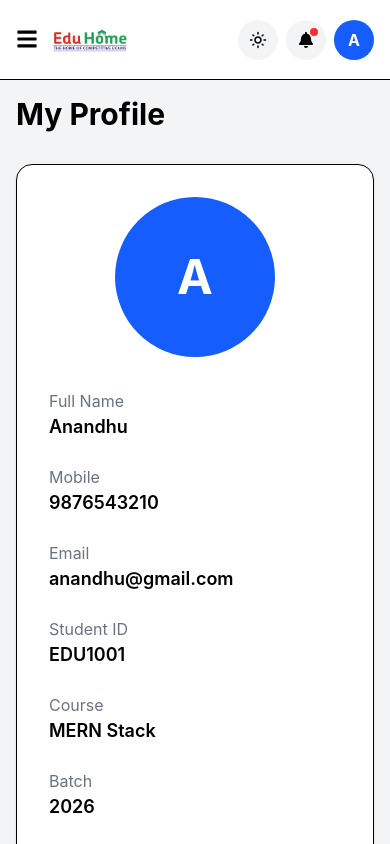
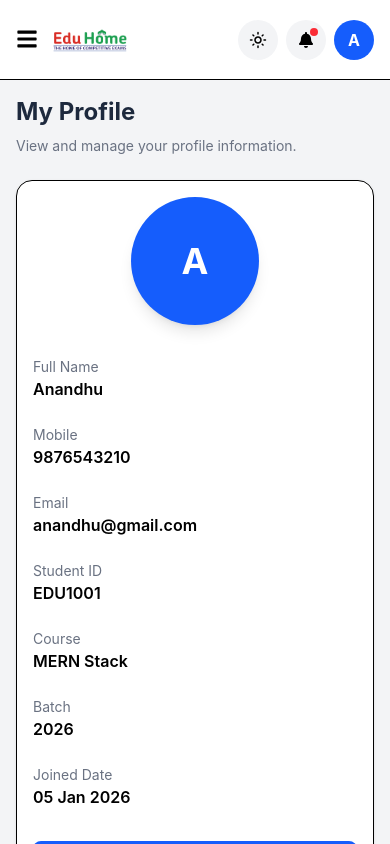
Before and after one commit to code-anandhu/eduhome-student-dashboard, a React (Vite) app: page /profile in a window 390 px wide. Built offline with nearby package versions, Linux system fonts and the light colour scheme; sample sign-in values are in the browser's storage.

Commit message:
final responsive completed

```diff
--- a/src/components/chapter/ChapterCard.jsx
+++ b/src/components/chapter/ChapterCard.jsx
@@ -1,26 +1,42 @@
 import { Link } from "react-router-dom";
 
 function ChapterCard({ chapter }) {
+
   return (
-    <div className="bg-white rounded-xl border shadow-sm p-5">
 
-      <h2 className="text-xl font-semibold">
+    <div className="bg-white rounded-2xl border shadow-sm p-4 sm:p-5 md:p-6 hover:shadow-lg transition-all duration-300">
+
+      {/* Chapter Title */}
+
+      <h2 className="text-lg md:text-xl font-semibold text-slate-800">
+
         {chapter.title}
+
       </h2>
 
-      <p className="text-gray-500 mt-2">
-        Videos : {chapter.videos}
+      {/* Videos Count */}
+
+      <p className="text-gray-500 text-sm md:text-base mt-3">
+
+        Videos : <span className="font-medium">{chapter.videos}</span>
+
       </p>
+
+      {/* Button */}
 
       <Link
         to={`/videos/${chapter.id}`}
-        className="block mt-5 bg-blue-600 text-white text-center py-2 rounded-lg"
+        className="block mt-6 bg-blue-600 hover:bg-blue-700 text-white text-center py-2.5 md:py-3 rounded-xl transition"
       >
+
         Open Chapter
+
       </Link>
 
     </div>
+
   );
+
 }
 
 export default ChapterCard;
--- a/src/pages/chapters/Chapters.jsx
+++ b/src/pages/chapters/Chapters.jsx
@@ -11,25 +11,68 @@ function Chapters() {
   );
 
   return (
-    <div>
 
-      <h1 className="text-3xl font-bold mb-6">
-        Chapters
-      </h1>
+    <div className="space-y-6">
 
-      <div className="grid grid-cols-1 md:grid-cols-2 lg:grid-cols-3 gap-6">
+      {/* Page Header */}
+
+      <div>
+
+        <h1 className="text-2xl md:text-3xl font-bold text-slate-800">
+
+          Chapters
+
+        </h1>
+
+        <p className="text-gray-500 mt-2 text-sm md:text-base">
+
+          Select a chapter to view the available videos.
+
+        </p>
+
+      </div>
+
+      {/* Chapters Grid */}
+
+      <div className="grid grid-cols-1 sm:grid-cols-2 xl:grid-cols-3 gap-5 md:gap-6">
 
         {filteredChapters.map((chapter) => (
+
           <ChapterCard
             key={chapter.id}
             chapter={chapter}
           />
+
         ))}
 
       </div>
 
+      {/* Empty State */}
+
+      {filteredChapters.length === 0 && (
+
+        <div className="bg-white rounded-2xl border p-10 text-center">
+
+          <h2 className="text-xl font-semibold">
+
+            No Chapters Available
+
+          </h2>
+
+          <p className="text-gray-500 mt-2">
+
+            Chapters will appear here once they are assigned.
+
+          </p>
+
+        </div>
+
+      )}
+
     </div>
+
   );
+
 }
 
 export default Chapters;
--- a/src/pages/profile/Profile.jsx
+++ b/src/pages/profile/Profile.jsx
@@ -1,20 +1,38 @@
 function Profile() {
+
   return (
-    <div>
 
-      <h1 className="text-3xl font-bold mb-8">
-        My Profile
-      </h1>
+    <div className="space-y-6">
 
-      <div className="bg-white rounded-2xl shadow-sm border p-8 max-w-4xl">
+      {/* Header */}
 
-        <div className="flex flex-col md:flex-row gap-8">
+      <div>
+
+        <h1 className="text-2xl md:text-3xl font-bold text-slate-800">
+
+          My Profile
+
+        </h1>
+
+        <p className="text-gray-500 mt-2 text-sm md:text-base">
+
+          View and manage your profile information.
+
+        </p>
+
+      </div>
+
+      {/* Profile Card */}
+
+      <div className="bg-white rounded-2xl shadow-sm border p-4 sm:p-6 md:p-8 max-w-5xl">
+
+        <div className="flex flex-col lg:flex-row gap-8">
 
           {/* Profile Image */}
 
           <div className="flex justify-center">
 
-            <div className="w-40 h-40 rounded-full bg-blue-600 flex items-center justify-center text-white text-5xl font-bold">
+            <div className="w-32 h-32 md:w-40 md:h-40 rounded-full bg-blue-600 flex items-center justify-center text-white text-4xl md:text-5xl font-bold shadow-lg">
 
               A
 
@@ -26,63 +44,128 @@ function Profile() {
 
           <div className="flex-1">
 
-            <div className="grid grid-cols-1 md:grid-cols-2 gap-6">
+            <div className="grid grid-cols-1 sm:grid-cols-2 gap-6">
 
               <div>
-                <p className="text-gray-500">Full Name</p>
-                <h3 className="font-semibold text-lg">
+
+                <p className="text-gray-500 text-sm">
+
+                  Full Name
+
+                </p>
+
+                <h3 className="font-semibold text-base md:text-lg">
+
                   Anandhu
+
                 </h3>
+
               </div>
 
               <div>
-                <p className="text-gray-500">Mobile</p>
-                <h3 className="font-semibold text-lg">
+
+                <p className="text-gray-500 text-sm">
+
+                  Mobile
+
+                </p>
+
+                <h3 className="font-semibold text-base md:text-lg">
+
                   9876543210
+
                 </h3>
+
               </div>
 
               <div>
-                <p className="text-gray-500">Email</p>
-                <h3 className="font-semibold text-lg">
+
+                <p className="text-gray-500 text-sm">
+
+                  Email
+
+                </p>
+
+                <h3 className="font-semibold text-base md:text-lg">
+
                   anandhu@gmail.com
+
                 </h3>
+
               </div>
 
               <div>
-                <p className="text-gray-500">Student ID</p>
-                <h3 className="font-semibold text-lg">
+
+                <p className="text-gray-500 text-sm">
+
+                  Student ID
+
+                </p>
+
+                <h3 className="font-semibold text-base md:text-lg">
+
                   EDU1001
+
                 </h3>
+
               </div>
 
               <div>
-                <p className="text-gray-500">Course</p>
-                <h3 className="font-semibold text-lg">
+
+                <p className="text-gray-500 text-sm">
+
+                  Course
+
+                </p>
+
+                <h3 className="font-semibold text-base md:text-lg">
+
                   MERN Stack
+
                 </h3>
+
               </div>
 
               <div>
-                <p className="text-gray-500">Batch</p>
-                <h3 className="font-semibold text-lg">
+
+                <p className="text-gray-500 text-sm">
+
+                  Batch
+
+                </p>
+
+                <h3 className="font-semibold text-base md:text-lg">
+
                   2026
+
                 </h3>
+
               </div>
 
               <div>
-                <p className="text-gray-500">Joined Date</p>
-                <h3 className="font-semibold text-lg">
+
+                <p className="text-gray-500 text-sm">
+
+                  Joined Date
+
+                </p>
+
+                <h3 className="font-semibold text-base md:text-lg">
+
                   05 Jan 2026
+
                 </h3>
+
               </div>
 
             </div>
 
             <button
-              className="mt-8 bg-blue-600 hover:bg-blue-700 text-white px-6 py-3 rounded-lg"
+              className="w-full sm:w-auto mt-8 bg-blue-600 hover:bg-blue-700 text-white px-6 py-3 rounded-lg transition"
             >
+
               Edit Profile
+
             </button>
 
           </div>
@@ -92,7 +175,9 @@ function Profile() {
       </div>
 
     </div>
+
   );
+
 }
 
 export default Profile;
--- a/src/pages/videos/VideoPlayer.jsx
+++ b/src/pages/videos/VideoPlayer.jsx
@@ -1,6 +1,5 @@
 import { useParams } from "react-router-dom";
-import videos from "../../data/videos"
-
+import videos from "../../data/videos";
 
 function VideoPlayer() {
 
@@ -9,48 +8,77 @@ function VideoPlayer() {
     const video = videos.find(
         (item) => item.id === Number(videoId)
     );
+
     if (!video) {
         return (
             <div className="text-center mt-20">
+
                 <h2 className="text-2xl font-bold">
+
                     Video Not Found
+
                 </h2>
+
             </div>
         );
     }
 
+    return (
 
-    return (
+        <div className="space-y-6">
+
+            {/* Page Header */}
 
             <div>
 
-            <h1 className="text-3xl font-bold mb-6">
+                <h1 className="text-2xl md:text-3xl font-bold text-slate-800">
+
                     Video Player
+
                 </h1>
+
+                <p className="text-gray-500 mt-2 text-sm md:text-base">
+
+                    Watch your lesson and continue learning.
+
+                </p>
+
+            </div>
+
+            {/* Video */}
 
             <div className="flex justify-center">
 
                 <video
                     src={video.file}
                     controls
-        className=" max-w-4xl  max-auto rounded-2xl shadow-xl bg-black"
+                    className="w-full max-w-5xl aspect-video rounded-2xl shadow-xl bg-black"
                 >
+
                     Your browser does not support the video tag.
+
                 </video>
 
             </div>
 
-          <div className="max-w-5xl mx-auto mt-6 bg-white rounded-xl shadow-sm border p-6">
+            {/* Video Details */}
 
-    <h2 className="text-2xl font-bold">
+            <div className="bg-white rounded-2xl shadow-sm border p-4 sm:p-6">
+
+                <h2 className="text-xl md:text-2xl font-bold text-slate-800">
+
                     {video.title}
+
                 </h2>
 
-    <p className="text-gray-500 mt-2">
+                <p className="text-gray-500 mt-3 text-sm md:text-base">
+
                     Duration : {video.duration}
+
                 </p>
 
             </div>
+
         </div>
 
     );
--- a/src/pages/videos/Videos.jsx
+++ b/src/pages/videos/Videos.jsx
@@ -11,25 +11,68 @@ function Videos() {
   );
 
   return (
-    <div>
 
-      <h1 className="text-3xl font-bold mb-6">
-        Videos
-      </h1>
+    <div className="space-y-6">
 
-      <div className="grid grid-cols-1 md:grid-cols-2 gap-6">
+      {/* Page Header */}
+
+      <div>
+
+        <h1 className="text-2xl md:text-3xl font-bold text-slate-800">
+
+          Videos
+
+        </h1>
+
+        <p className="text-gray-500 mt-2 text-sm md:text-base">
+
+          Select a video to start learning.
+
+        </p>
+
+      </div>
+
+      {/* Videos Grid */}
+
+      <div className="grid grid-cols-1 sm:grid-cols-2 xl:grid-cols-3 gap-5 md:gap-6">
 
         {filteredVideos.map((video) => (
+
           <VideoCard
             key={video.id}
             video={video}
           />
+
         ))}
 
       </div>
 
+      {/* Empty State */}
+
+      {filteredVideos.length === 0 && (
+
+        <div className="bg-white rounded-2xl border p-10 text-center">
+
+          <h2 className="text-xl font-semibold">
+
+            No Videos Available
+
+          </h2>
+
+          <p className="text-gray-500 mt-2">
+
+            Videos will appear here once they are assigned.
+
+          </p>
+
+        </div>
+
+      )}
+
     </div>
+
   );
+
 }
 
 export default Videos;
```
Also changed, not shown: src/components/video/VideoCard.jsx (+34 -9 lines), src/pages/auth/Login.jsx (+36 -16 lines), src/pages/auth/VerifyOtp.jsx (+34 -23 lines). Lines whose indentation alone changed are shown as unchanged.
